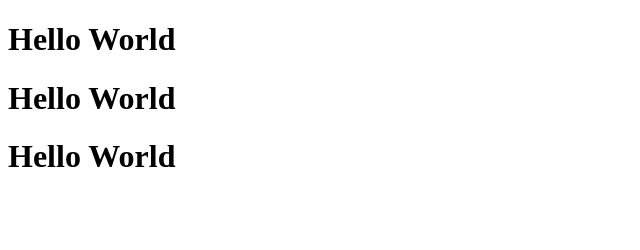
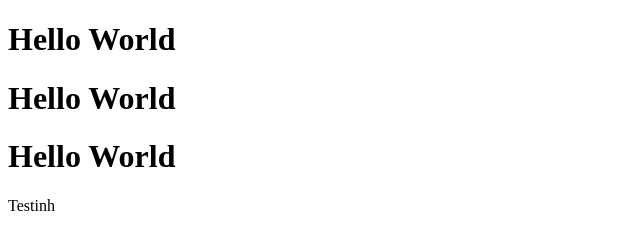
Before and after one commit to DGETUFTY/Hello_html, a plain HTML site: page index.html in a window 1280 px wide. Shown: the full height of the page, 0-640 px from the left. Drawn offline with Linux system fonts and the light colour scheme.

Commit message:
git commit -m "test"

```diff
--- a/index.html
+++ b/index.html
@@ -8,5 +8,6 @@
     <h1>Hello World</h1>
     <h1>Hello World</h1>
     <h1>Hello World</h1>
+    <p>Testinh</p>
   </body>
 </html>
```
